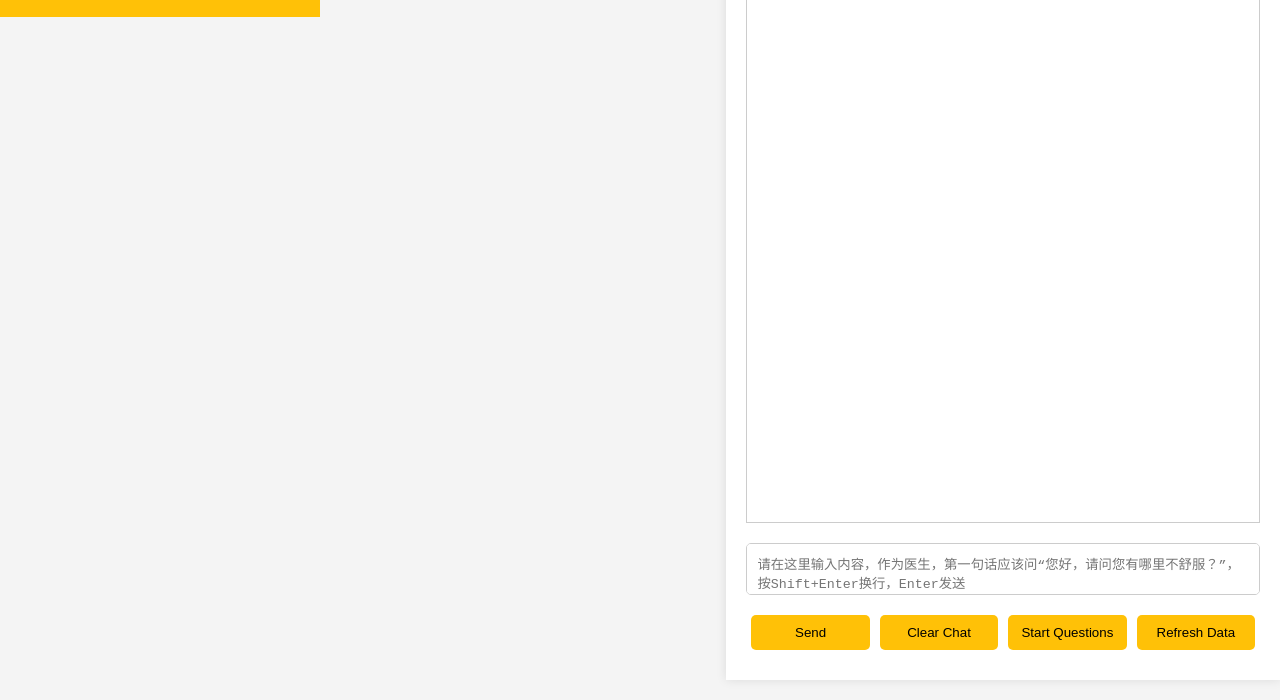
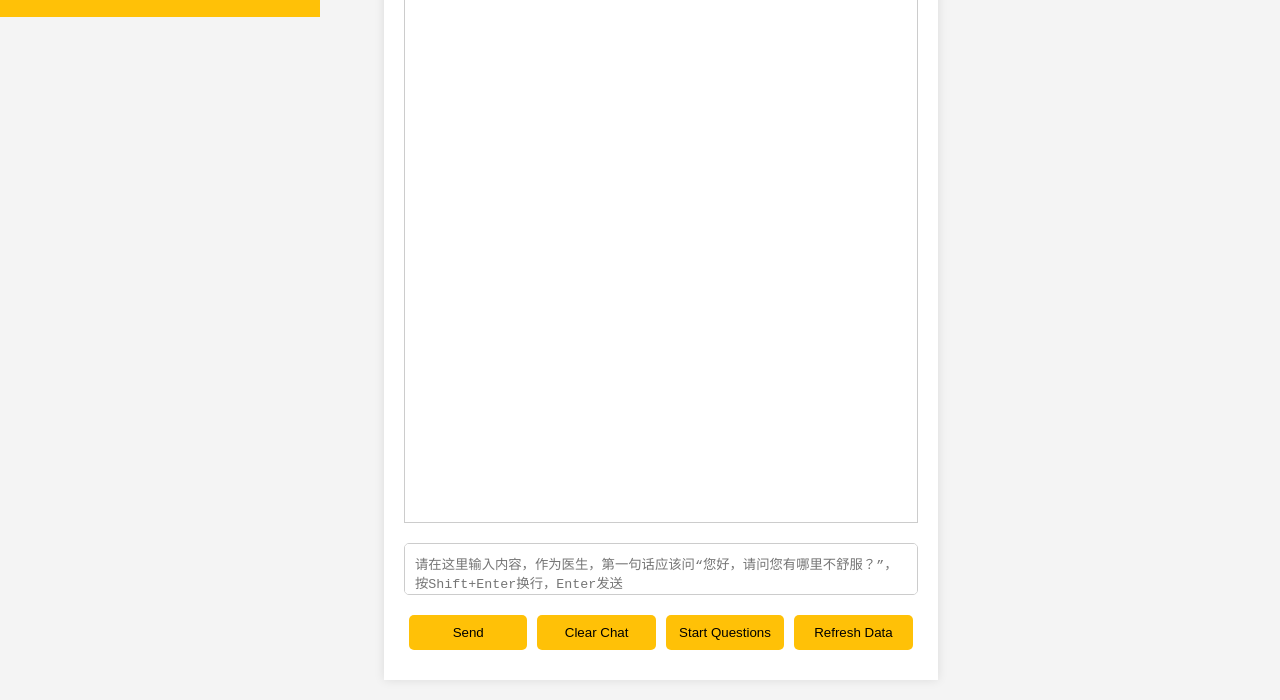
Before and after one commit to PatientModel/PatientModel.github.io, a plain HTML site: page index.html in a window 1280 px wide. Shown: the part 120-820 px from the top of the page. Drawn offline with Linux system fonts and the light colour scheme.

Commit message:
Add index.html

```diff
--- a/index.html
+++ b/index.html
@@ -42,7 +42,7 @@
                 display: flex; /* 使用flexbox布局 */
                 flex-direction: column; /* 设置flexbox布局方向为列方向 */
                 flex: 1; /* 使聊天容器在父容器中占据可用空间 */
-                margin-left: 40%; /* 确保主内容与标题头对齐 */
+                margin-left: -40%; /* 确保主内容与标题头对齐 */
             }
             #messages {
                 flex: 1; /* 使消息容器在父容器中占据可用空间 */
```
